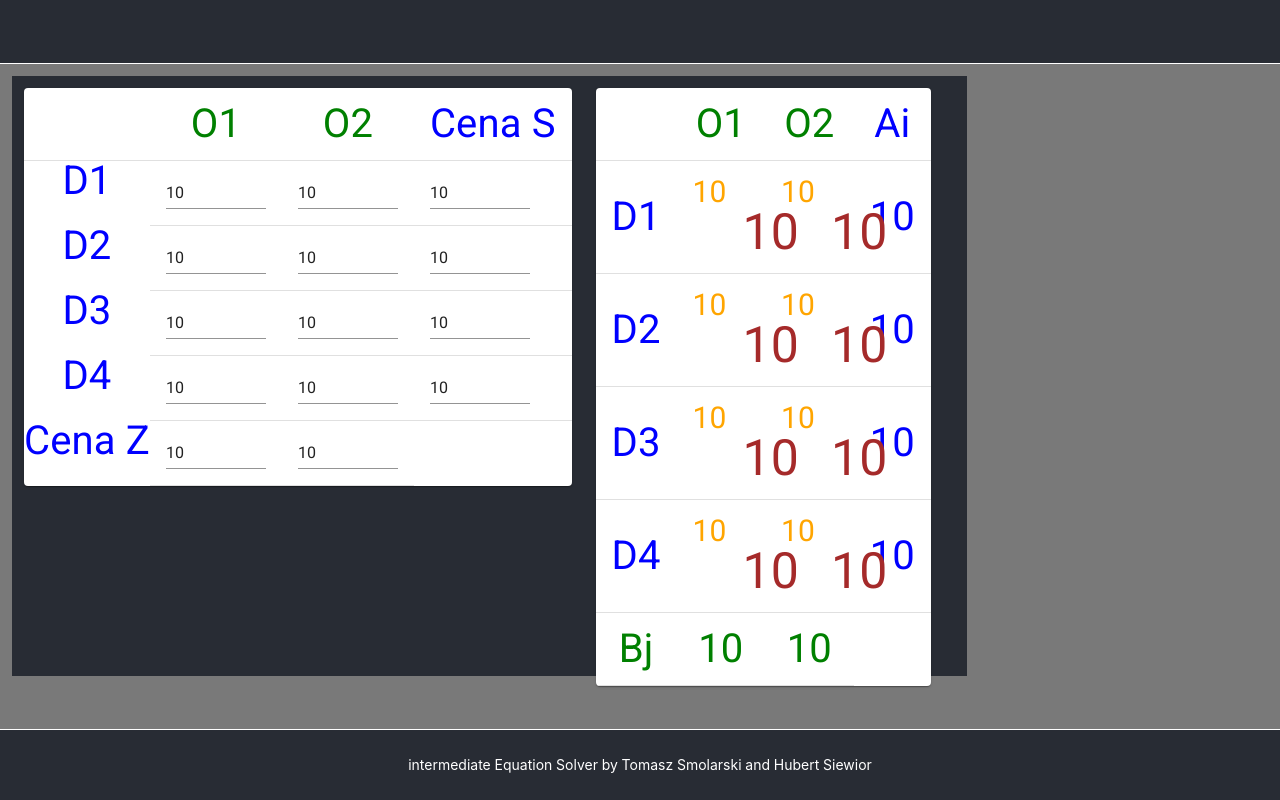
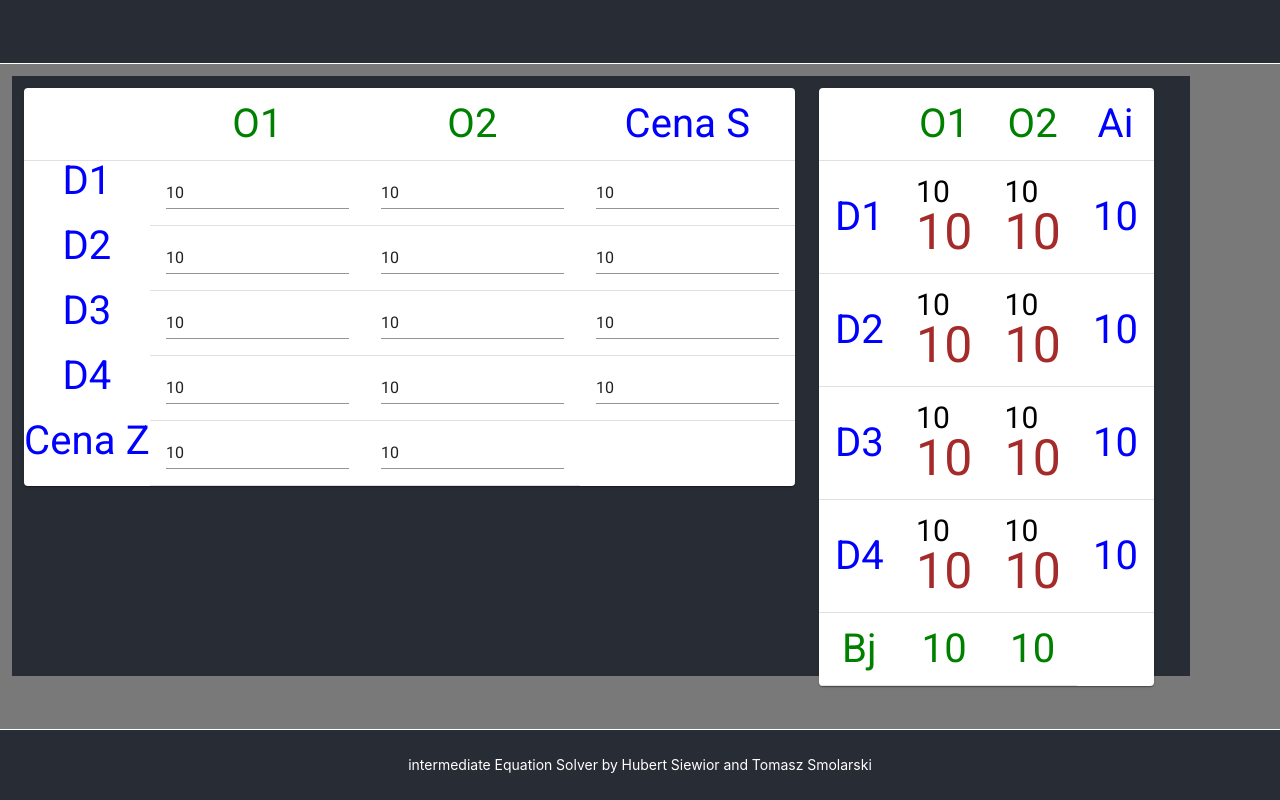
Before and after one commit to TomaszSmolarski/IntermediateEquation, a React (Create React App) app: page / in a window 1280 px wide. Built offline with nearby package versions, Linux system fonts and the light colour scheme.

Commit message:
add new files

```diff
--- a/src/components/InputTable.js
+++ b/src/components/InputTable.js
@@ -7,8 +7,6 @@ import TableHead from '@material-ui/core/TableHead';
 import TableRow from '@material-ui/core/TableRow';
 import Paper from '@material-ui/core/Paper';
 import TextField from '@material-ui/core/TextField';
-import {TableFooter} from "@material-ui/core";
-import Button from "@material-ui/core/Button";
 import InputLabel from "@material-ui/core/InputLabel";
 
 
@@ -20,7 +18,6 @@ export const InputTable = () => {
         <TableContainer className={"input1"} component={Paper}>
             <Table>
                 <TableHead>
-
                         <TableRow>
                             <TableCell >
                                 <InputLabel htmlFor="component"> </InputLabel>
@@ -37,17 +34,17 @@ export const InputTable = () => {
                         </TableRow>
 
                 </TableHead>
-                <TableBody>
+                <TableBody className={"body"}>
                     <TableRow>
                         <InputLabel htmlFor="component"><span className={"alfa"}>D1</span></InputLabel>
                         <TableCell>
-                        <TextField id="standard-basic" type="number" defaultValue="10" />
-                    </TableCell>
+                             <TextField  type="number" defaultValue="10" />
+                        </TableCell>
                         <TableCell>
-                            <TextField id="standard-basic" type="number" defaultValue="10"  />
+                            <TextField  type="number" defaultValue="10"  />
                         </TableCell>
                         <TableCell >
-                            <TextField id="standard-basic" type="number" defaultValue="10"  />
+                            <TextField   type="number" defaultValue="10"  />
                         </TableCell>
 
                     </TableRow>
@@ -55,49 +52,49 @@ export const InputTable = () => {
                     <TableRow>
                         <InputLabel htmlFor="component"><span className={"alfa"}>D2</span></InputLabel>
                         <TableCell>
-                            <TextField  id="standard-basic" type="number" defaultValue="10"  />
+                            <TextField   type="number" defaultValue="10"  />
                         </TableCell>
                         <TableCell>
-                            <TextField id="standard-basic" type="number"  defaultValue="10" />
+                            <TextField  type="number"  defaultValue="10" />
                         </TableCell>
                         <TableCell >
-                            <TextField id="standard-basic" type="number"  defaultValue="10" />
+                            <TextField  type="number"  defaultValue="10" />
                         </TableCell>
                     </TableRow>
 
                     <TableRow>
                         <InputLabel htmlFor="component"><span className={"alfa"}>D3</span></InputLabel>
                         <TableCell>
-                            <TextField id="standard-basic" type="number"  defaultValue="10" />
+                            <TextField  type="number"  defaultValue="10" />
                         </TableCell>
                         <TableCell>
-                            <TextField id="standard-basic" type="number"  defaultValue="10" />
+                            <TextField  type="number"  defaultValue="10" />
                         </TableCell>
                         <TableCell >
-                            <TextField id="standard-basic" type="number"  defaultValue="10" />
+                            <TextField  type="number"  defaultValue="10" />
                         </TableCell>
                     </TableRow>
 
                     <TableRow>
                         <InputLabel htmlFor="component"><span className={"alfa"}>D4</span></InputLabel>
                         <TableCell>
-                            <TextField id="standard-basic" type="number" defaultValue="10" />
+                            <TextField  type="number" defaultValue="10" />
                         </TableCell>
                         <TableCell>
-                            <TextField id="standard-basic" type="number"  defaultValue="10" />
+                            <TextField  type="number"  defaultValue="10" />
                         </TableCell>
                         <TableCell >
-                            <TextField id="standard-basic" type="number"  defaultValue="10" />
+                            <TextField  type="number"  defaultValue="10" />
                         </TableCell>
                     </TableRow>
 
                     <TableRow>
                         <InputLabel htmlFor="component"><span className={"alfa"}>Cena Z</span></InputLabel>
                         <TableCell>
-                            <TextField id="standard-basic" type="number" defaultValue="10"  />
+                            <TextField  type="number" defaultValue="10"  />
                         </TableCell>
                         <TableCell>
-                            <TextField id="standard-basic" type="number" defaultValue="10"  />
+                            <TextField  type="number" defaultValue="10"  />
                         </TableCell>
 
                     </TableRow>
--- a/src/components/styles.css
+++ b/src/components/styles.css
@@ -37,22 +37,19 @@
     width: 100%;
 }
 
-#standard-basic{
-    width: 100px;
+.span1{
+    display: flex;
+    font-size: 30px;
+    justify-content: left;
+    color: black;
 
-}
-.span1{
-    font-size: 30px;
-    color: orange;
-    justify-content: left;
 }
 
 .span2{
-    position: relative;
-    left: 50px;
+    display: flex;
+    justify-content: center;
     font-size: 50px;
     color: brown;
-    justify-content: right;
 }
 
 .text-hor{
@@ -78,3 +75,7 @@
     font-size: 40px;
     color: green;
 }
+.body TableRow TableCell InputLabel{
+    display: flex;
+    height: 100px;
+}
--- a/src/views/index.js
+++ b/src/views/index.js
@@ -24,7 +24,7 @@ const View = ({children, routeName}) => {
                     textAlign: 'center', color: "#ffffff", backgroundColor: "#282c34",
                     borderTopStyle: "solid", borderTopColor: "#ffffff", borderTopWidth: '1px'
                 }}>
-                    intermediate Equation Solver by Tomasz Smolarski and Hubert Siewior
+                    intermediate Equation Solver by Hubert Siewior and Tomasz Smolarski
                 </Footer>
             </Layout>
         </Layout>
```
